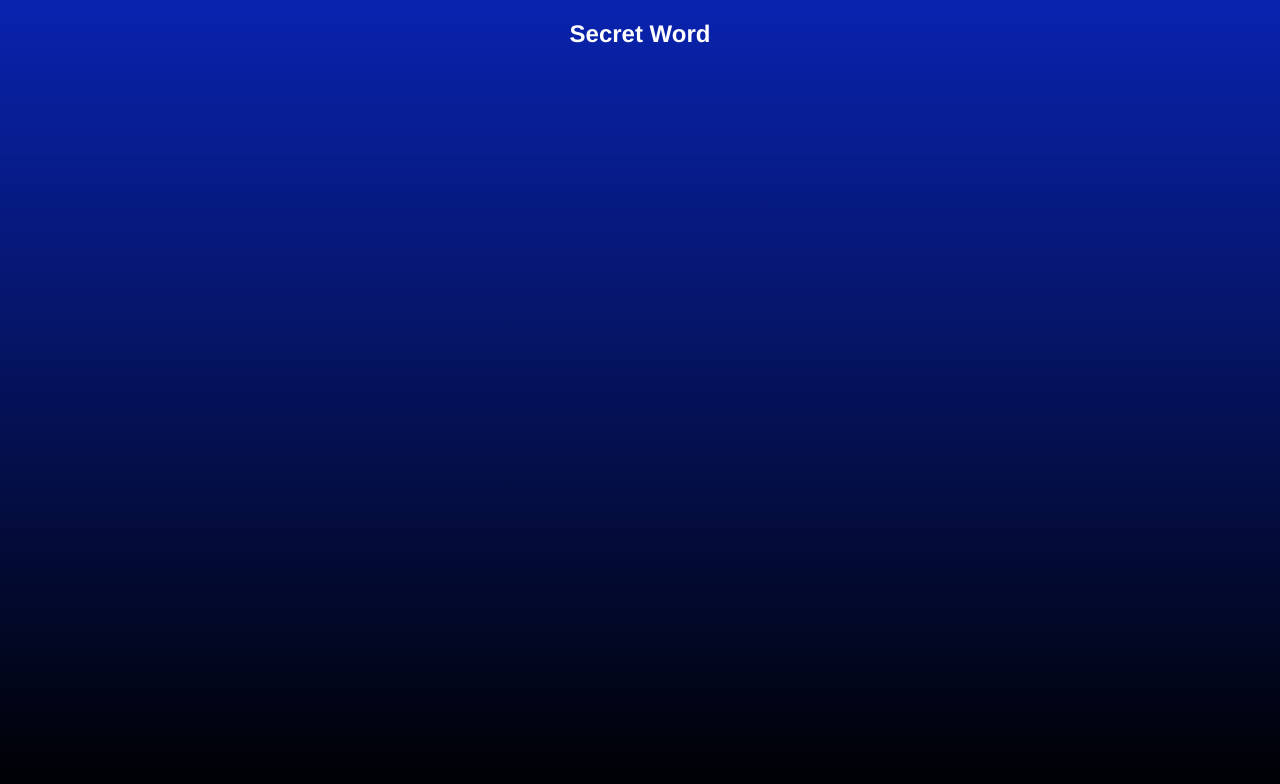
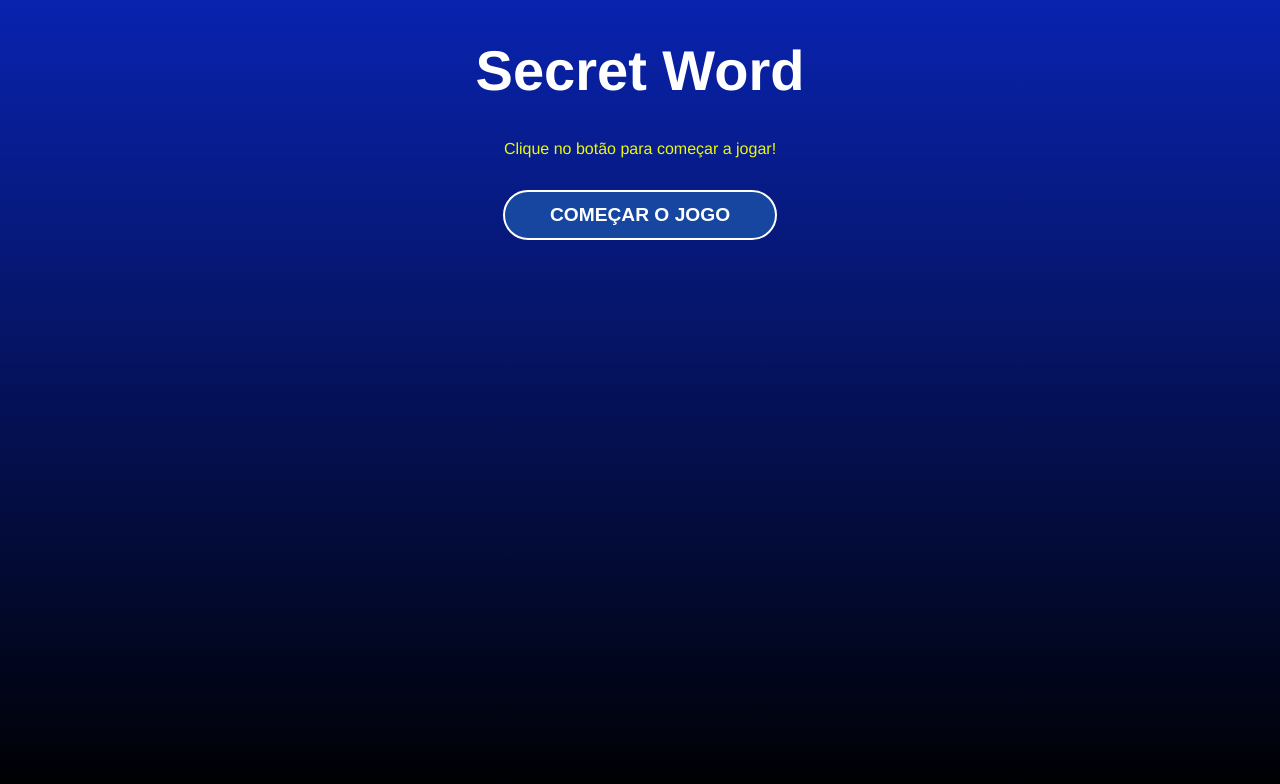
Before and after one commit to Samuelgosilva/secretWord, a React (Vite) app: page / in a window 1280 px wide. Shown: the top 784 px of the page. Built offline with nearby package versions, Linux system fonts and the light colour scheme.

Commit message:
Finalizando tela inicial

```diff
--- a/src/App.jsx
+++ b/src/App.jsx
@@ -1,10 +1,11 @@
 import './App.css'
+import StartScreen from './components/StartScreen'
 
 function App() {
 
   return (
     <div className='App'>
-      <h2>Secret Word</h2>
+      <StartScreen />
     </div>
   )
 }
--- /dev/null
+++ b/src/components/StartScreen.css
@@ -0,0 +1,8 @@
+.start h1 {
+    font-size: 3.5em;
+}
+
+.start p {
+    color: #ecfa00;
+    margin-bottom: 2em;
+}
--- /dev/null
+++ b/src/components/StartScreen.jsx
@@ -0,0 +1,14 @@
+import React from 'react'
+import './StartScreen.css'
+
+const StartScreen = () => {
+  return (
+    <div className='start'>
+        <h1>Secret Word</h1>
+        <p>Clique no botão para começar a jogar!</p>
+        <button>Começar o jogo</button>
+    </div>
+  )
+}
+
+export default StartScreen
--- a/src/index.css
+++ b/src/index.css
@@ -9,3 +9,21 @@
     background: linear-gradient(180deg, rgba(9,35,175,1) 0%, rgba(0,0,0,1) 100%);
     color: #fff;
 }
+
+button {
+    background: #1646a0;
+    color: #FFF;
+    padding: 0 45px;
+    border: 2px solid #FFF;
+    border-radius: 25px;
+    height: 50px;
+    text-transform: uppercase;
+    font-weight: bold;
+    font-size: 1.2em;
+    cursor: pointer;
+    transition: .4s;
+}
+
+button:hover {
+    background-color: #0923af;
+}
```
